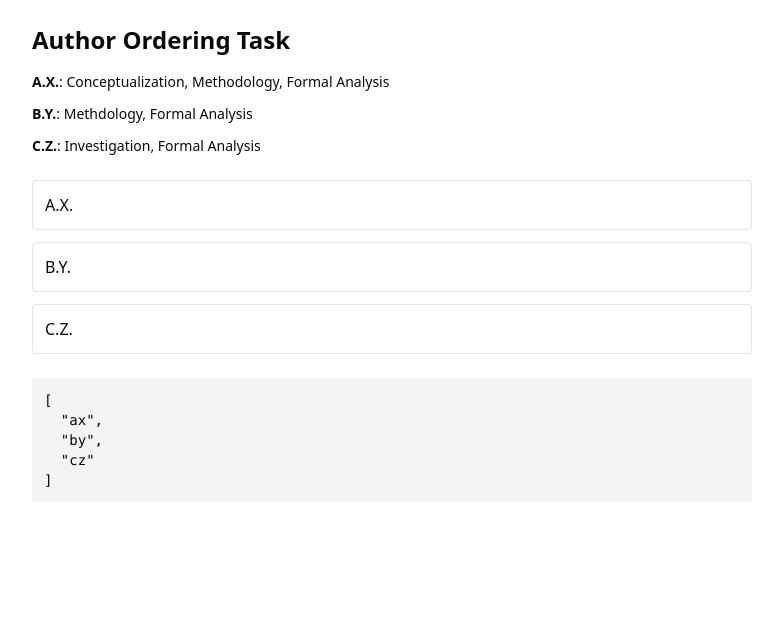
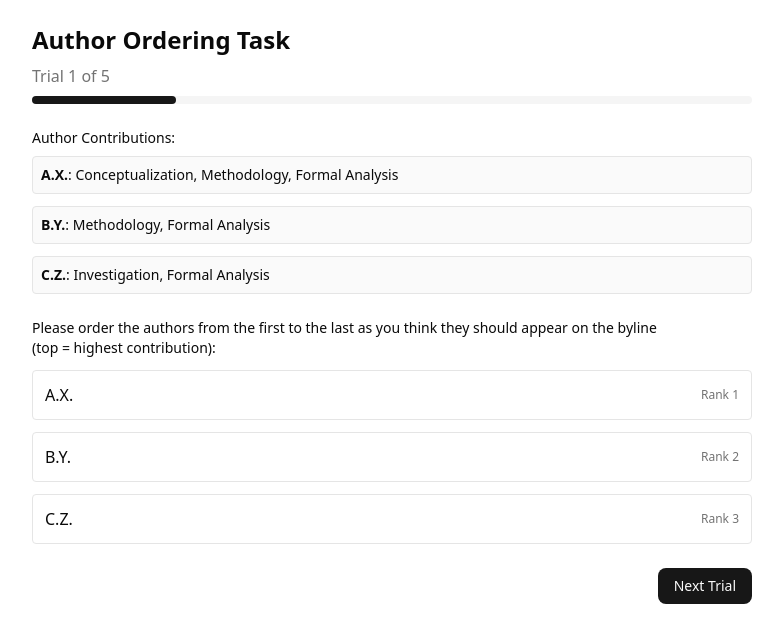
Before and after one commit to one-loop/research-credit-survey, a Next.js app: page /experiment-a in a window 1280 px wide. Shown: the top 642 px of the page, without its empty margins (248-1031 px from the left). Built offline with nearby package versions, Linux system fonts and the light colour scheme.

Commit message:
Added 5 consecutive article trials

```diff
--- a/app/experiment-a/page.tsx
+++ b/app/experiment-a/page.tsx
@@ -1,11 +1,11 @@
 "use client"
 
-import { experimentAAuthors } from "@/lib/mockData"
+import { experimentATrials } from "@/lib/mockData"
 import { DndContext, closestCenter } from "@dnd-kit/core"
 import { SortableContext, arrayMove, useSortable, verticalListSortingStrategy } from "@dnd-kit/sortable"
 import { CSS } from "@dnd-kit/utilities"
 import { useState } from "react"
-
+import { Button } from "@/components/ui/button"
 
 function SortableItem({ id, children }: any) {
     const { attributes, listeners, setNodeRef, transform, transition } = useSortable({ id })
@@ -21,7 +21,7 @@ function SortableItem({ id, children }: any) {
             style={style}
             {...attributes}
             {...listeners}
-            className="border rounded p-3 bg-white cursor-grab"
+            className="border rounded p-3 bg-card cursor-grab active:cursor-grabbing"
         >
             {children}
         </div>
@@ -29,7 +29,12 @@ function SortableItem({ id, children }: any) {
 }
 
 export default function ExperimentAPage() {
-    const [items, setItems] = useState(experimentAAuthors)
+    const [currentTrial, setCurrentTrial] = useState(0)
+    const [trialResults, setTrialResults] = useState<string[][]>([])
+    const [items, setItems] = useState(experimentATrials[0])
+
+    const totalTrials = experimentATrials.length
+    const isComplete = currentTrial >= totalTrials
 
     function handleDragEnd(event: any) {
         const { active, over } = event
@@ -45,35 +50,103 @@ export default function ExperimentAPage() {
         }
     }
 
+    function handleNextTrial() {
+        // Save current trial result
+        const ranking = items.map(i => i.id)
+        setTrialResults([...trialResults, ranking])
+
+        // Move to next trial
+        if (currentTrial < totalTrials - 1) {
+            setCurrentTrial(currentTrial + 1)
+            setItems([...experimentATrials[currentTrial + 1]])
+        } else {
+            setCurrentTrial(totalTrials) // Mark as complete
+        }
+    }
+
+    if (isComplete) {
         return (
             <div className="max-w-3xl mx-auto p-6">
                 <h1 className="text-2xl font-bold mb-4">
+                    Experiment A Complete
+                </h1>
+                <p className="mb-6 text-muted-foreground">
+                    Thank you for completing all {totalTrials} trials!
+                </p>
+                <div className="space-y-4">
+                    <h2 className="text-lg font-semibold">Your Rankings:</h2>
+                    {trialResults.map((ranking, index) => (
+                        <div key={index} className="border rounded p-4">
+                            <h3 className="font-medium mb-2">Trial {index + 1}:</h3>
+                            <ol className="list-decimal list-inside space-y-1">
+                                {ranking.map((authorId, rank) => (
+                                    <li key={authorId} className="text-sm">
+                                        {experimentATrials[index].find(a => a.id === authorId)?.initials} (Rank {rank + 1})
+                                    </li>
+                                ))}
+                            </ol>
+                        </div>
+                    ))}
+                </div>
+            </div>
+        )
+    }
+
+    const currentAuthors = experimentATrials[currentTrial]
+
+    return (
+        <div className="max-w-3xl mx-auto p-6">
+            <div className="mb-6">
+                <h1 className="text-2xl font-bold mb-2">
                     Author Ordering Task
                 </h1>
+                <p className="text-muted-foreground">
+                    Trial {currentTrial + 1} of {totalTrials}
+                </p>
+                <div className="mt-2 w-full bg-secondary rounded-full h-2">
+                    <div
+                        className="bg-primary h-2 rounded-full transition-all"
+                        style={{ width: `${((currentTrial + 1) / totalTrials) * 100}%` }}
+                    />
+                </div>
+            </div>
 
             <div className="mb-6 space-y-3">
-                {experimentAAuthors.map(a => (
-                    <div key={a.id} className="text-sm">
+                <p className="text-sm font-medium mb-2">Author Contributions:</p>
+                {currentAuthors.map(a => (
+                    <div key={a.id} className="text-sm border rounded p-2 bg-muted/50">
                         <strong>{a.initials}</strong>: {a.contributions.join(", ")}
                     </div>
                 ))}
             </div>
 
+            <div className="mb-6">
+                <p className="text-sm font-medium mb-3">
+                    Please order the authors from the first to the last as you think they should appear on the byline<br/>(top = highest contribution):
+                </p>
                 <DndContext collisionDetection={closestCenter} onDragEnd={handleDragEnd}>
                     <SortableContext items={items.map(i => i.id)} strategy={verticalListSortingStrategy}>
                         <div className="space-y-3">
-                        {items.map(author => (
+                            {items.map((author, index) => (
                                 <SortableItem key={author.id} id={author.id}>
-                                {author.initials}
+                                    <div className="flex items-center justify-between">
+                                        <span className="font-medium">{author.initials}</span>
+                                        <span className="text-xs text-muted-foreground">
+                                            Rank {index + 1}
+                                        </span>
+                                    </div>
                                 </SortableItem>
                             ))}
                         </div>
                     </SortableContext>
                 </DndContext>
+            </div>
 
-            <pre className="mt-6 text-sm bg-gray-100 p-3">
-                {JSON.stringify(items.map(i => i.id), null, 2)}
-            </pre>
+            <div className="flex justify-end">
+                <Button onClick={handleNextTrial}>
+                    {currentTrial < totalTrials - 1 ? "Next Trial" : "Complete"}
+                </Button>
+            </div>
         </div>
     )
 }
--- a/lib/mockData.ts
+++ b/lib/mockData.ts
@@ -104,3 +104,97 @@ export const experimentAAuthors: Author[] = [
         contributions: ["Investigation", "Formal Analysis"]
     }
 ]
+
+// 5 different trial sets for Experiment A
+export const experimentATrials: Author[][] = [
+    // Trial 1
+    [
+        {
+            id: "ax",
+            initials: "A.X.",
+            contributions: ["Conceptualization", "Methodology", "Formal Analysis"]
+        },
+        {
+            id: "by",
+            initials: "B.Y.",
+            contributions: ["Methodology", "Formal Analysis"]
+        },
+        {
+            id: "cz",
+            initials: "C.Z.",
+            contributions: ["Investigation", "Formal Analysis"]
+        }
+    ],
+    // Trial 2
+    [
+        {
+            id: "dx",
+            initials: "D.X.",
+            contributions: ["Software", "Validation", "Data Curation"]
+        },
+        {
+            id: "ey",
+            initials: "E.Y.",
+            contributions: ["Investigation", "Resources"]
+        },
+        {
+            id: "fz",
+            initials: "F.Z.",
+            contributions: ["Writing – Original Draft", "Visualization"]
+        }
+    ],
+    // Trial 3
+    [
+        {
+            id: "gw",
+            initials: "G.W.",
+            contributions: ["Conceptualization", "Supervision", "Funding Acquisition"]
+        },
+        {
+            id: "hv",
+            initials: "H.V.",
+            contributions: ["Methodology", "Project Administration"]
+        },
+        {
+            id: "iu",
+            initials: "I.U.",
+            contributions: ["Writing – Review & Editing", "Visualization"]
+        }
+    ],
+    // Trial 4
+    [
+        {
+            id: "jt",
+            initials: "J.T.",
+            contributions: ["Investigation", "Formal Analysis", "Validation"]
+        },
+        {
+            id: "ks",
+            initials: "K.S.",
+            contributions: ["Software", "Data Curation"]
+        },
+        {
+            id: "lr",
+            initials: "L.R.",
+            contributions: ["Resources", "Project Administration"]
+        }
+    ],
+    // Trial 5
+    [
+        {
+            id: "mq",
+            initials: "M.Q.",
+            contributions: ["Conceptualization", "Writing – Original Draft"]
+        },
+        {
+            id: "np",
+            initials: "N.P.",
+            contributions: ["Formal Analysis", "Visualization"]
+        },
+        {
+            id: "oo",
+            initials: "O.O.",
+            contributions: ["Supervision", "Writing – Review & Editing"]
+        }
+    ]
+]
```
Lines whose indentation alone changed are shown as unchanged.
